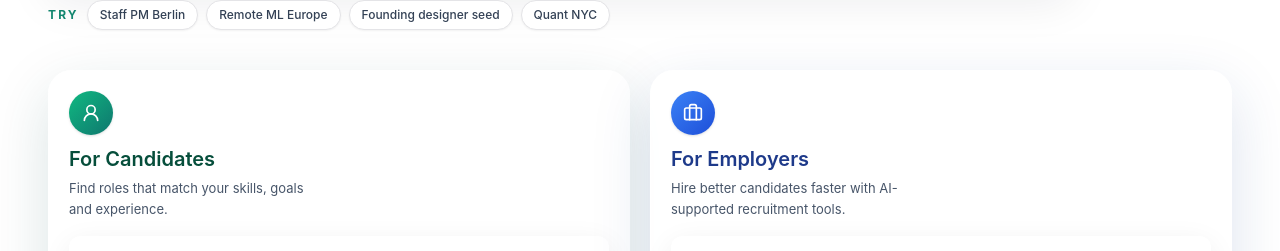
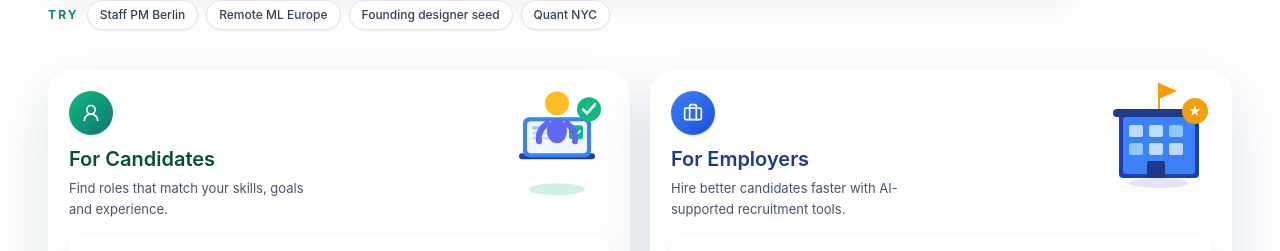
Before and after one commit to danishlone397-stellarit/Jobtake_Final, a Next.js app in the folder frontend/: page / in a window 1280 px wide. Shown: the part 420-671 px from the top of the page. Built offline with nearby package versions, Linux system fonts and the light colour scheme; no server answers; the database is empty; a web font is replaced by a local one.

Commit message:
Add floating 3D SVG illustrations to candidate and employer hero cards

```diff
--- a/frontend/src/components/home/Hero.tsx
+++ b/frontend/src/components/home/Hero.tsx
@@ -179,8 +179,38 @@ export default function Hero({ totalJobs }: { totalJobs: number }) {
     transition={{ duration: 1.1, delay: 0.75, ease: [0.2, 0.8, 0.2, 1] }}
     className="relative overflow-hidden rounded-[24px] border border-white/70 bg-white/85 p-5 shadow-[0_20px_60px_rgba(16,77,77,0.15)]"
   >
+    {/* 3D Illustration */}
+    <motion.div
+      animate={{ y: [0, -10, 0] }}
+      transition={{ duration: 3.5, repeat: Infinity, ease: "easeInOut" }}
+      className="absolute right-3 top-3 pointer-events-none"
+    >
+      <svg width="120" height="120" viewBox="0 0 120 120" fill="none" xmlns="http://www.w3.org/2000/svg">
+        {/* Body */}
+        <ellipse cx="60" cy="108" rx="28" ry="6" fill="#10b98133" />
+        {/* Laptop base */}
+        <rect x="22" y="72" width="76" height="6" rx="3" fill="#1e40af" />
+        <rect x="26" y="36" width="68" height="40" rx="6" fill="#3b82f6" />
+        <rect x="30" y="40" width="60" height="32" rx="4" fill="#eff6ff" />
+        {/* Screen content lines */}
+        <rect x="35" y="45" width="30" height="3" rx="1.5" fill="#93c5fd" />
+        <rect x="35" y="51" width="20" height="2" rx="1" fill="#bfdbfe" />
+        <rect x="35" y="56" width="25" height="2" rx="1" fill="#bfdbfe" />
+        <rect x="72" y="44" width="14" height="14" rx="3" fill="#10b981" />
+        <text x="76" y="55" fontSize="10" fill="white" fontWeight="bold">✓</text>
+        {/* Person */}
+        <circle cx="60" cy="22" r="12" fill="#fbbf24" />
+        <ellipse cx="60" cy="50" rx="10" ry="12" fill="#6366f1" />
+        {/* Arms */}
+        <path d="M50 42 Q40 50 42 60" stroke="#6366f1" strokeWidth="6" strokeLinecap="round" />
+        <path d="M70 42 Q80 50 78 60" stroke="#6366f1" strokeWidth="6" strokeLinecap="round" />
+        {/* Checkmark badge */}
+        <circle cx="92" cy="28" r="12" fill="#10b981" />
+        <path d="M86 28 L90 32 L98 23" stroke="white" strokeWidth="2.5" strokeLinecap="round" strokeLinejoin="round" />
+      </svg>
+    </motion.div>
 
-    <div className="relative max-w-[260px]">
+    <div className="relative max-w-[240px]">
       <div className="grid h-11 w-11 place-items-center rounded-full bg-gradient-to-br from-emerald-500 to-teal-700 text-white shadow">
         <UserRound className="h-5 w-5" />
       </div>
@@ -233,8 +263,39 @@ export default function Hero({ totalJobs }: { totalJobs: number }) {
     transition={{ duration: 1.1, delay: 0.9, ease: [0.2, 0.8, 0.2, 1] }}
     className="relative overflow-hidden rounded-[24px] border border-white/70 bg-white/85 p-5 shadow-[0_20px_60px_rgba(28,64,140,0.15)]"
   >
+    {/* 3D Illustration */}
+    <motion.div
+      animate={{ y: [0, -10, 0] }}
+      transition={{ duration: 4, repeat: Infinity, ease: "easeInOut", delay: 0.5 }}
+      className="absolute right-3 top-3 pointer-events-none"
+    >
+      <svg width="120" height="120" viewBox="0 0 120 120" fill="none" xmlns="http://www.w3.org/2000/svg">
+        {/* Shadow */}
+        <ellipse cx="60" cy="110" rx="30" ry="5" fill="#1e40af22" />
+        {/* Building */}
+        <rect x="20" y="40" width="80" height="65" rx="4" fill="#1e40af" />
+        <rect x="24" y="44" width="72" height="57" rx="3" fill="#3b82f6" />
+        {/* Windows */}
+        <rect x="30" y="52" width="14" height="12" rx="2" fill="#bfdbfe" />
+        <rect x="50" y="52" width="14" height="12" rx="2" fill="#bfdbfe" />
+        <rect x="70" y="52" width="14" height="12" rx="2" fill="#93c5fd" />
+        <rect x="30" y="70" width="14" height="12" rx="2" fill="#93c5fd" />
+        <rect x="50" y="70" width="14" height="12" rx="2" fill="#bfdbfe" />
+        <rect x="70" y="70" width="14" height="12" rx="2" fill="#bfdbfe" />
+        {/* Door */}
+        <rect x="48" y="88" width="18" height="17" rx="2" fill="#1e3a8a" />
+        {/* Roof accent */}
+        <rect x="14" y="36" width="92" height="8" rx="4" fill="#1e3a8a" />
+        {/* Flag */}
+        <line x1="60" y1="10" x2="60" y2="36" stroke="#f59e0b" strokeWidth="2" />
+        <path d="M60 10 L78 18 L60 26 Z" fill="#f59e0b" />
+        {/* Star badge */}
+        <circle cx="96" cy="38" r="13" fill="#f59e0b" />
+        <text x="89" y="43" fontSize="13" fill="white">★</text>
+      </svg>
+    </motion.div>
 
-    <div className="relative max-w-[260px]">
+    <div className="relative max-w-[240px]">
       <div className="grid h-11 w-11 place-items-center rounded-full bg-gradient-to-br from-blue-500 to-blue-700 text-white shadow">
         <Briefcase className="h-5 w-5" />
       </div>
```
